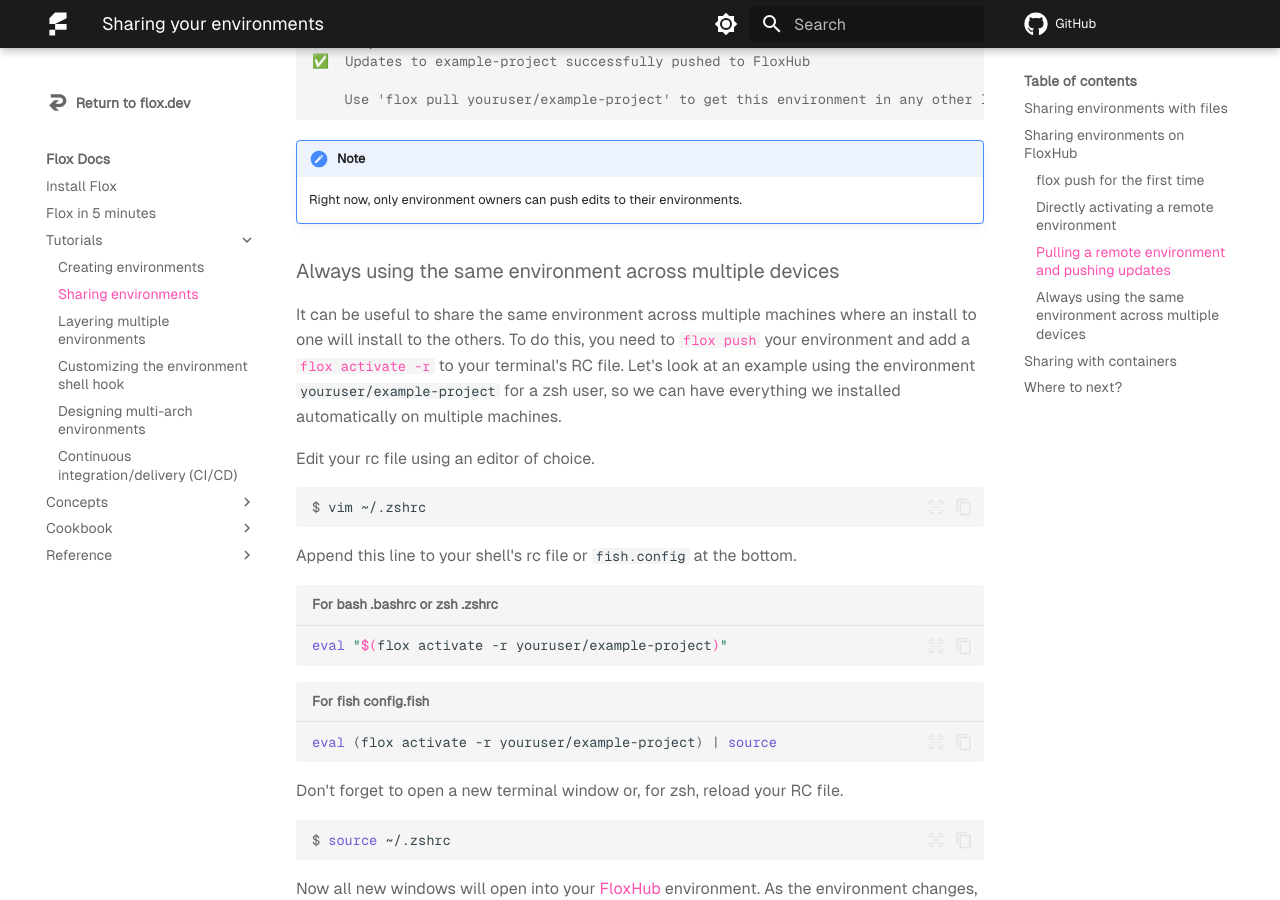
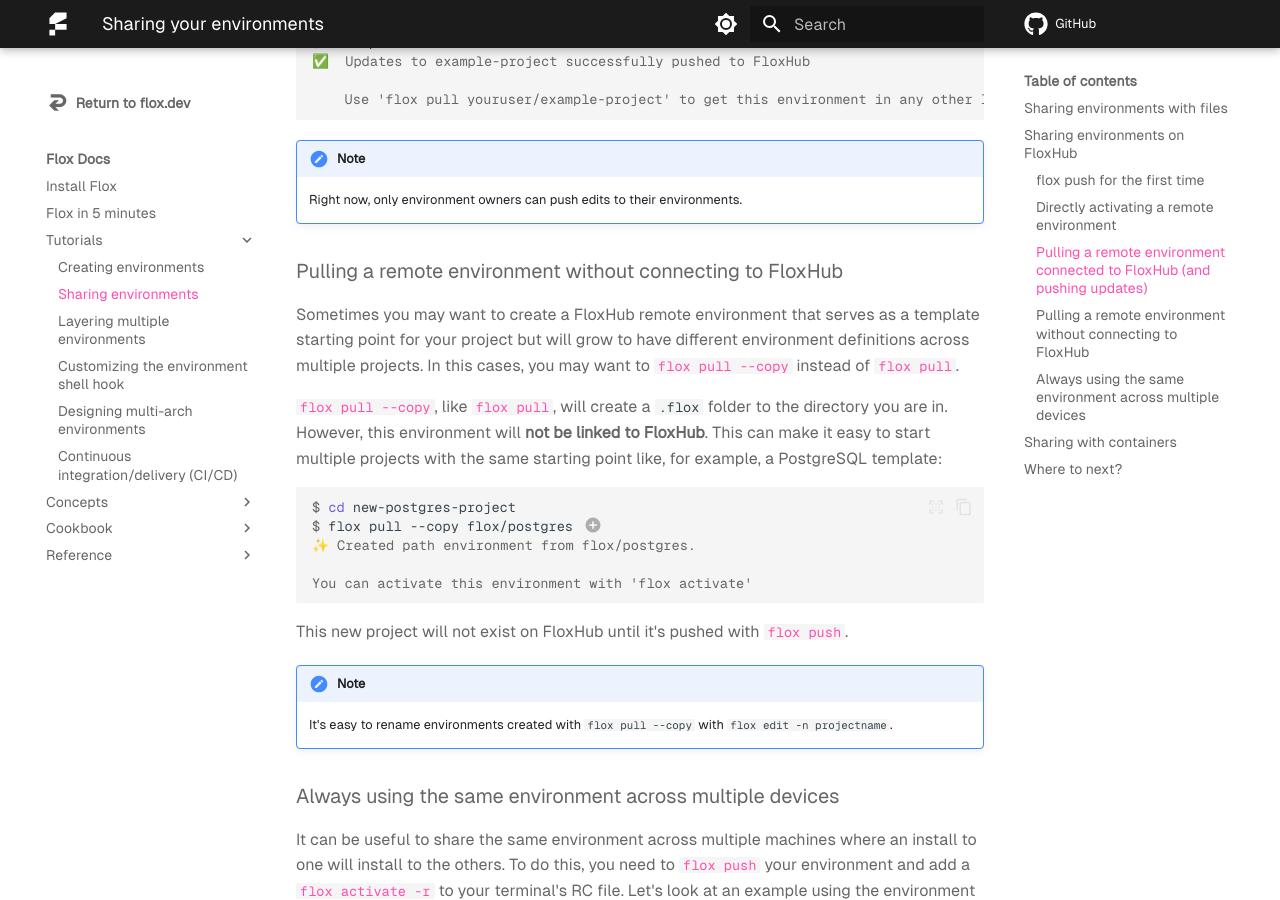
Before and after one commit to flox/floxdocs, an MkDocs documentation site: the page built from docs/tutorials/sharing-environments.md, in a window 1280 px wide and 900 px high, scrolled down 2902 px. Built offline with MkDocs 1.6.1 and Material for MkDocs 9.7.7, drawn with Linux system fonts in a browser that asks for light colours; plug-ins that fetch from the network failed and are left out; comment, search, counter and statistics services are not loaded; some of the changed text lies outside the part shown.

Commit message:
feat: flox pull --copy in sharing guide (#29)
Adds `flox pull --copy` to sharing guide

````diff
--- a/docs/tutorials/sharing-environments.md
+++ b/docs/tutorials/sharing-environments.md
@@ -98,7 +98,7 @@
 telnet (GNU inetutils) 2.5
 ...
 ```
-### Pulling a remote environment and pushing updates
+### Pulling a remote environment connected to FloxHub (and pushing updates)
 
 If you intend to use the same environments across multiple projects or you want to stage a change to the remote environment, you may want to [`flox pull`][flox_pull] it instead.
 
@@ -124,13 +124,37 @@
 ```
 
 !!! note "Note"
-      Right now, only environment owners can push edits to their environments.
+    Right now, only environment owners can push edits to their environments.
 
 
 [flox_push]: ../reference/command-reference/flox-push.md
 [flox_pull]: ../reference/command-reference/flox-pull.md
 [flox_activate]: ../reference/command-reference/flox-activate.md
 [floxhub_concept]: ../concepts/floxhub.md
+
+
+### Pulling a remote environment without connecting to FloxHub
+
+Sometimes you may want to create a FloxHub remote environment that serves as a template starting point for your project but will grow to have different environment definitions across multiple projects.
+In this cases, you may want to [`flox pull --copy`][flox_pull] instead of [`flox pull`][flox_pull].
+
+[`flox pull --copy`][flox_pull], like [`flox pull`][flox_pull], will create a `.flox` folder to the directory you are in. However, this environment will **not be linked to FloxHub**.
+This can make it easy to start multiple projects with the same starting point like, for example, a PostgreSQL template:
+
+``` console
+$ cd new-postgres-project
+$ flox pull --copy flox/postgres # (1)!
+✨ Created path environment from flox/postgres.
+
+You can activate this environment with 'flox activate'
+```
+
+1. An example pulling a PostgreSQL template that Flox maintains.
+
+This new project will not exist on FloxHub until it's pushed with [`flox push`][flox_push].
+
+!!! note "Note"
+    It's easy to rename environments created with `flox pull --copy` with `flox edit -n projectname`.
 
 ### Always using the same environment across multiple devices
 
````
